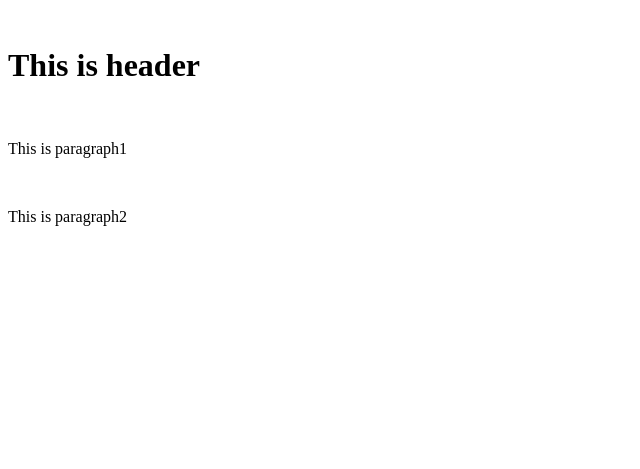
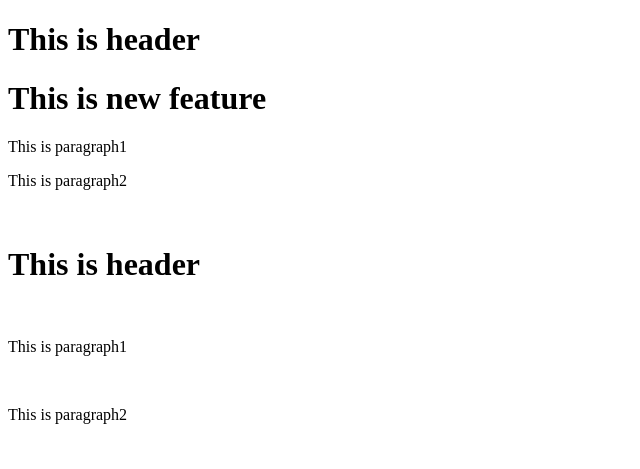
Before and after one commit to Napatpongc/sample_git2, a plain HTML site: page index.html in a window 1280 px wide. Shown: the whole page, without its empty margins (0-640 px from the left). Drawn offline with Linux system fonts and the light colour scheme.

Commit message:
new feature added

```diff
--- a/index.html
+++ b/index.html
@@ -1,3 +1,20 @@
+<!DOCTYPE HTML>
+
+<html lang=“en”>
+
+<head><title>Sample Git</title></head>
+
+<body>
+
+<h1>This is header</h1>
+
+<h1>This is new feature</h1>
+
+<p>This is paragraph1</p>
+
+<p>This is paragraph2</p>
+
+</body>
 <!DOCTYPE HTML>
 <html lang=“en”>
 <head><title>Sample Git</title></head>
```
